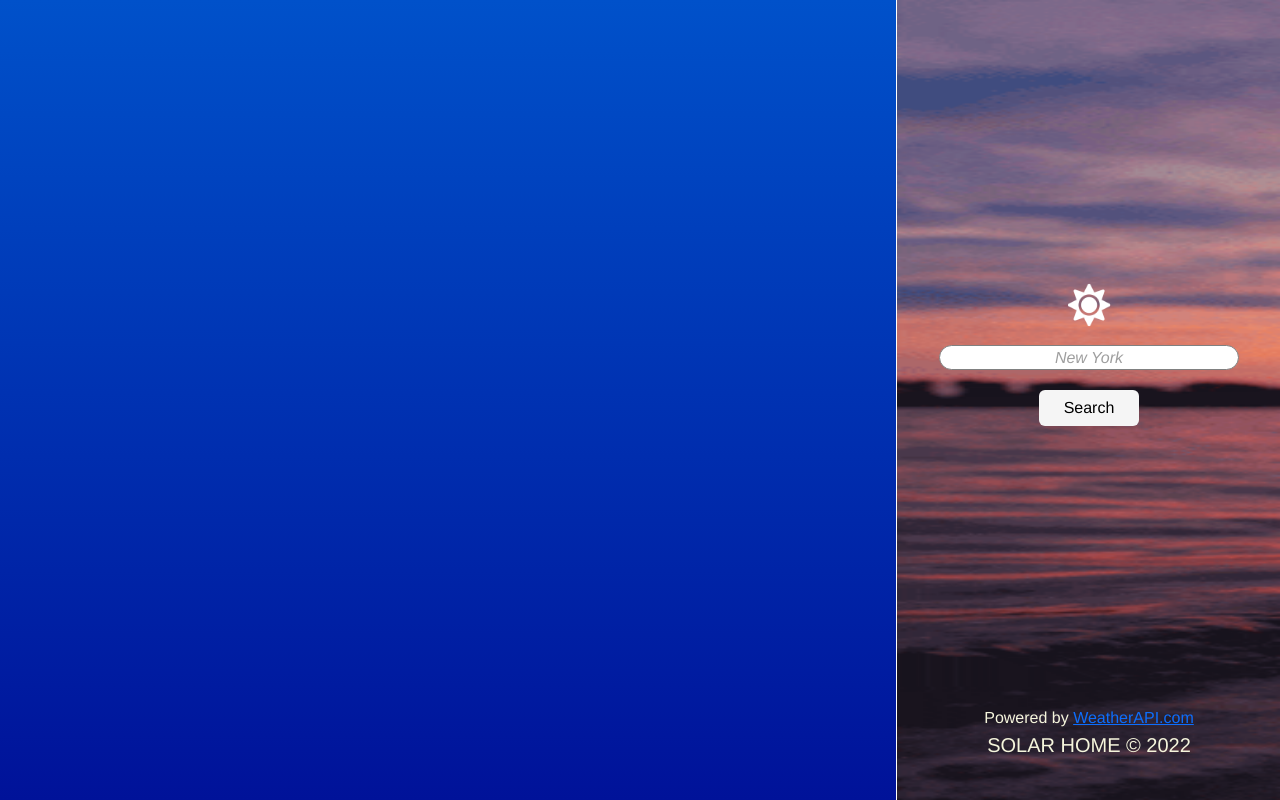
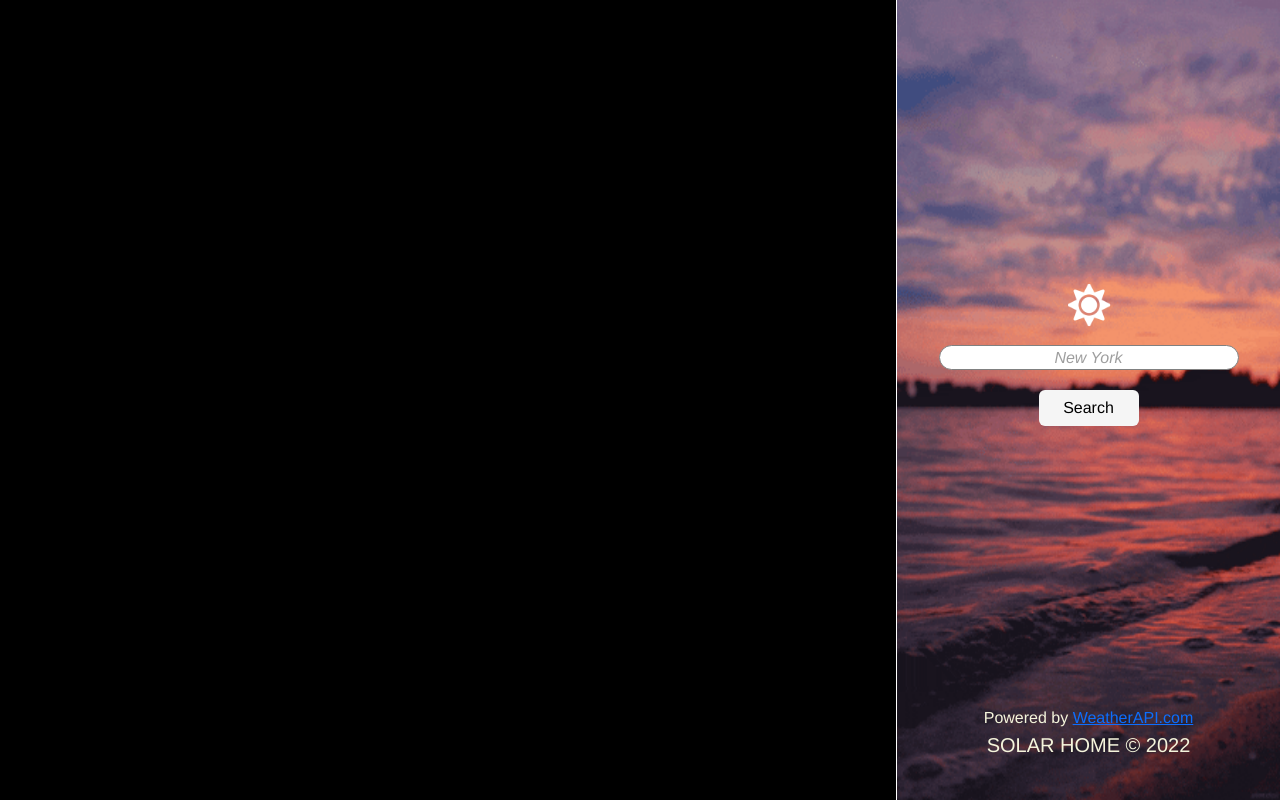
Before and after one commit to calmhand/weather-app, a Vue app: page / in a window 1280 px wide. Built offline with nearby package versions, Linux system fonts and the light colour scheme.

Commit message:
more css. added throw.

```diff
--- a/src/App.vue
+++ b/src/App.vue
@@ -18,12 +18,8 @@ export default {
   font-family: Avenir, Helvetica, Arial, sans-serif;
   -webkit-font-smoothing: antialiased;
   -moz-osx-font-smoothing: grayscale;
-  position: fixed;
-  top: 0;
-  left: 0;
-  bottom: 0;
-  right: 0;
   overflow: hidden;
+  box-sizing: border-box;
 }
 
 </style>
--- a/src/components/LocationHeader.vue
+++ b/src/components/LocationHeader.vue
@@ -18,7 +18,6 @@
 
 <style scoped>
     .place-text {
-        color: beige;
         text-align: center;
         margin: auto;
         grid-column: 1/3;
--- a/src/components/ToolbarDisplay.vue
+++ b/src/components/ToolbarDisplay.vue
@@ -2,11 +2,8 @@
     <div id="display-toolbar">
         <div class="title-search-container">
             <img class="title-img" src="../assets/sun.png"/>
-            <!-- <br/> -->
-            <!-- <br/> -->
             <form name="search-form" @submit="submitCity()" onsubmit="return false">
                 <SearchBar/>
-                <!-- <br/> -->
                 <button type="submit" class="btn btn-primary">Search</button>
             </form>
         </div>
@@ -34,7 +31,6 @@
                 return document.getElementById('search-bar').value
             },
             submitCity() {
-                // console.log(this.getCity());
                 this.$emit('getLocation', this.getCity())
             },
         },
@@ -50,12 +46,13 @@
     }
 
     #display-toolbar {
+        transition: background-image 2s ease-in-out;
         background-image: url('../assets/toolbar-bg.gif') ;
-        background-size: 100vw 100vh;
+        background-size: 100% 100%;
         background-repeat: no-repeat;
+        border-left: 1px solid white;
         text-align: center;
         overflow: hidden;
-        transition: background-image 2s ease-in-out;
     }
 
     .btn {
--- a/src/components/WeatherDisplay.vue
+++ b/src/components/WeatherDisplay.vue
@@ -1,7 +1,3 @@
-<!-- notes -->
-<!--
-
- -->
 <template>
     <div class="display-container">
         <div class="display-weather">
@@ -12,24 +8,12 @@
                 :region="this.region"/>
             </transition>
 
+            <transition><img id="icon" v-if="this.isLoaded" :src="this.icon"/></transition>
+
             <transition>
                 <WeatherInfo v-if="this.isLoaded"
                 name="Condition"
                 :str_value="this.condition"/>
-            </transition>
-
-
-            <transition>
-                <WeatherInfo v-if="this.isLoaded"
-                name="Air Quality"
-                :num_value="this.airQuality"/>
-            </transition>
-
-            <transition>
-                <WeatherInfo v-if="this.isLoaded"
-                name="Humidity"
-                :num_value="this.humidity"
-                unit_value="%"/>
             </transition>
 
             <transition>
@@ -48,11 +32,23 @@
 
             <transition>
                 <WeatherInfo v-if="this.isLoaded"
+                name="Humidity"
+                :num_value="this.humidity"
+                unit_value="%"/>
+            </transition>
+
+            <transition>
+                <WeatherInfo v-if="this.isLoaded"
+                name="Air Quality"
+                :num_value="this.airQuality"/>
+            </transition>
+
+            <transition>
+                <WeatherInfo v-if="this.isLoaded"
                 name="UV Index"
                 :num_value="this.UVIndex"/>
             </transition>
 
-            <transition><img id="icon" v-if="this.isLoaded" :src="this.icon"/></transition>
         </div>
         <Toolbar @get-location="((city)=>run(city))"/>
     </div>
@@ -66,11 +62,14 @@
     export default {
         data() {
             return {
-                CLOUD_IMG:"https://media0.giphy.com/media/qMa7c1HPdN7rO/giphy.gif",
-                RAIN_IMG: "https://s-media-cache-ak0.pinimg.com/originals/91/2a/2a/912a2a3e04f3099b700d09a8d351ac6d.gif",
-                SNOW_IMG: "https://64.media.tumblr.com/62046c4b6db824973a063782f8b08ddb/1de13aef03064f7e-24/s540x810/f3133611fc8e87c44f124f7af5b346d434ed1bd1.gifv",
+                CLOUD_IMG:"https://media2.giphy.com/media/gWb7yHglwMZKovBllB/200w.webp?cid=ecf05e47kl5a93jlu7uh6fe6dmrcpn85eo3ywnfkn6uyvjy6&rid=200w.webp&ct=g",
+                RAIN_IMG: "https://media2.giphy.com/media/PN23U6cVRWFFe/giphy.gif?cid=ecf05e47fsyunn7t8p60lhk3cl0w2ds7715tmi1hb3m9k10i&rid=giphy.gif&ct=g",
+                NIGHT_RAIN_IMG: "https://media2.giphy.com/media/qHWAmPd3SWyY0/giphy.gif?cid=ecf05e47xk400mbkq85z123oqtf5i956mc5b0lq6xc0g71l3&rid=giphy.gif&ct=g",
+                SNOW_IMG: "https://media2.giphy.com/media/3o7525lK1GdxxMELIY/giphy.gif?cid=ecf05e475l1io3c6mimrvdn29rlafp4xjn5tmqi09mx2ajar&rid=giphy.gif&ct=g",
+                NIGHT_SNOW_IMG: "https://media1.giphy.com/media/1Z7Kvmxk9Iob6/giphy.gif?cid=ecf05e47nsb4nqyodlc5i9oisxa9jcpf3ysvq85fo6gedbhu&rid=giphy.gif&ct=g",
                 STORM_IMG: "https://thumbs.gfycat.com/LiquidLeanDairycow-size_restricted.gif",
-                SUNNY_IMG: "https://thumbs.gfycat.com/FrenchSecondaryEnglishpointer-max-1mb.gif",
+                SUNNY_IMG: "https://media1.giphy.com/media/0Styincf6K2tvfjb5Q/giphy.gif?cid=ecf05e47r4v0kig7p5mirh1mqfxq6qxlf0qcuyvy819u1urk&rid=giphy.gif&ct=g",
+                STARS_IMG: "https://media3.giphy.com/media/aRJMSoJmD037wpHSOF/giphy.gif?cid=ecf05e47mgoadsmtux3cwo13fz2za1oexltkgmytt1ogm1q0&rid=giphy.gif&ct=g",
                 API_URL: "https://api.weatherapi.com/v1/current.json?key=eba659c2c78e47aa8c0182048222106&aqi=yes&q=",
                 isLoaded: false,
                 toggleTemp: false, // false - farenheit; true - celcius
@@ -86,6 +85,7 @@
                 airQuality: 0,
                 windSpd: 0,
                 UVIndex: 0,
+                isDay: 0,
             }
         },
         components: {
@@ -98,16 +98,8 @@
                 return this.API_URL + place
             },
             async run(place) {
-                if (this.isLoaded) {
-                    this.isLoaded = false
-                    await this.fetchWeather(this.getAPI(place))
-                    setTimeout(()=>this.parseData(), 1000) // for css (goofy fix but whatever)
-                    this.sunWarning()
-                } else {
-                    await this.fetchWeather(this.getAPI(place))
-                    this.parseData()
-                    // this.sunWarning()
-                }
+                // if weather information is loaded, change boolean and fetch new weather information. else, get weather for first time.
+                this.isLoaded ? (this.isLoaded = !this.isLoaded,  await this.fetchWeather(this.getAPI(place))) : await this.fetchWeather(this.getAPI(place))
             },
             parseData() {
                this.location = this.locationData["name"]
@@ -120,54 +112,131 @@
                this.windSpd = this.weatherData["wind_mph"]
                this.UVIndex = this.weatherData["uv"]
                this.humidity = this.weatherData["humidity"]
+               this.isDay = this.weatherData["is_day"]
                this.isLoaded = true
                this.changeToolbar()
             },
             async fetchWeather(url) {
                 return fetch(url)
-                .then((res) => res.json())
+                .then((res) => {
+                    if (res.ok) {
+                        return res.json()
+                    } else {
+                        throw new Error("Location does not exist!")
+                    }
+                })
                 .then((data) => {
                     this.weatherData = data.current
                     this.locationData = data.location
+                    this.parseData()
                     console.log(data); // TODO delete later
                 })
-            },
-            sunWarning() {
-                // console.log(this.$refs.UV.innerText)
+                .catch((err) => {
+                    console.log(err)
+                    alert(err)
+                })
             },
             changeToolbar() {
                 document.getElementById('display-toolbar').style.backgroundImage=`url(${this.getImage()})`;
             },
             getImage() {
-                if (this.condition.includes("Partly") || this.condition.includes("Sunny")) {
-                    return this.SUNNY_IMG
+                if (this.condition.includes("Partly") || this.condition.includes("Sunny") || this.condition.includes("Clear"))  {
+                    this.changeGradient("sunny")
+                    return this.isDay ? this.SUNNY_IMG : this.STARS_IMG
+                }  else if (this.condition.includes("thunder")) {
+                    this.changeGradient("stormy")
+                    return this.isDay ? this.STORM_IMG : this.STORM_IMG
                 } else if (this.condition.includes("rain")) {
-                    return this.RAIN_IMG
-                } else if (this.condition.includes("cloud") || this.condition.includes("Mist")) {
-                    return this.CLOUD_IMG
+                    this.changeGradient("rainy")
+                    return this.isDay ? this.RAIN_IMG : this.NIGHT_RAIN_IMG
+                } else if (this.condition.includes("cloud") || this.condition.includes("Mist") || this.condition.includes("Overcast")){
+                    this.changeGradient("cloudy")
+                    return this.isDay ? this.CLOUD_IMG : this.CLOUD_IMG
+                } else if (this.condition.includes("snow")) {
+                    this.changeGradient("snow")
+                    return this.isDay ? this.SNOW_IMG : this.NIGHT_SNOW_IMG
                 }
-            }
+            },
+            changeGradient(c) {
+                switch (c) {
+                    case "sunny":
+                        console.log(this.isDay);
+                        if (this.isDay) {
+                            document.getElementsByClassName("display-weather")[0].style.backgroundImage="linear-gradient(rgb(81, 164, 212), white)"
+                            document.getElementsByClassName("display-weather")[0].style.color="black"
+                        } else {
+                            document.getElementsByClassName("display-weather")[0].style.backgroundImage="linear-gradient(rgb(50, 36, 175), rgb(82, 65, 150))"
+                            document.getElementsByClassName("display-weather")[0].style.color="white"
+                        }
+                        document.getElementsByClassName("display-weather")[0].style.opacity="1"
+                        break;
 
+                    case "rainy":
+                        if (this.isDay) {
+                            document.getElementsByClassName("display-weather")[0].style.backgroundImage="linear-gradient(rgb(90, 90, 90), grey)"
+                        } else {
+                            document.getElementsByClassName("display-weather")[0].style.backgroundImage="linear-gradient(black, rgb(90, 90, 90))"
+                        }
+                        document.getElementsByClassName("display-weather")[0].style.opacity="1"
+                        document.getElementsByClassName("display-weather")[0].style.color="white"
+                        break
+
+                    case "cloudy":
+                        if (this.isDay) {
+                            document.getElementsByClassName("display-weather")[0].style.backgroundImage="linear-gradient(rgb(90, 90, 90), white)"
+                            document.getElementsByClassName("display-weather")[0].style.color="black"
+                        } else {
+                            document.getElementsByClassName("display-weather")[0].style.backgroundImage="linear-gradient(rgb(41, 41, 41), rgb(107, 107, 107))"
+                            document.getElementsByClassName("display-weather")[0].style.color="white"
+                        }
+                        document.getElementsByClassName("display-weather")[0].style.opacity="1"
+                        break
+                    case "stormy":
+                        if (this.isDay) {
+                            document.getElementsByClassName("display-weather")[0].style.backgroundImage="linear-gradient(rgb(90, 90, 90), grey)"
+                        } else {
+                            document.getElementsByClassName("display-weather")[0].style.backgroundImage="linear-gradient(black, rgb(90, 90, 90))"
+                        }
+                        document.getElementsByClassName("display-weather")[0].style.opacity="1"
+                        document.getElementsByClassName("display-weather")[0].style.color="white"
+                        break
+                    case "snow":
+                        if (this.isDay) {
+                            document.getElementsByClassName("display-weather")[0].style.backgroundImage="linear-gradient(rgb(197, 239, 255), rgb(219, 219, 219))"
+                            document.getElementsByClassName("display-weather")[0].style.color="black"
+                        } else {
+                            document.getElementsByClassName("display-weather")[0].style.backgroundImage="linear-gradient(black, rgb(197, 239, 255))"
+                            document.getElementsByClassName("display-weather")[0].style.color="white"
+                        }
+                        document.getElementsByClassName("display-weather")[0].style.opacity="1"
+                        break
+                    default:
+                        break;
+                }
+            },
         },
     }
 </script>
 
 <style scoped>
     .display-container {
+        overflow: hidden;
+        background-color: black;
+        /* color: rgb(50, 36, 175); */
         display: grid;
         grid-template-columns: 70% 30%;
         grid-template-rows: none;
         grid-template-areas: "weather" "search";
-        column-gap: 1px;
-        height: 100vmax;
-        overflow: hidden;
+        height: 100vh;
     }
 
     .display-weather {
-        background-image: linear-gradient(rgb(0, 81, 202), darkblue);
+        transition: opacity 2s ease-in-out;
+        opacity: 0;
         display: grid;
         grid-template-columns: repeat(3, 1fr);
         grid-template-rows: repeat(3, 1fr);
+        height: inherit;
     }
 
     #icon {
--- a/src/components/WeatherInfo.vue
+++ b/src/components/WeatherInfo.vue
@@ -1,5 +1,5 @@
 <template>
-    <div class="weather-info">
+    <div id="weather-info">
         <h2 class="info-title">{{name}}</h2>
         <h4 class="info-styles">{{num_value}}{{unit_value}}</h4>
         <h4 v-if="num_value==null" class="info-styles">{{str_value}}{{unit_value}}</h4>
@@ -21,8 +21,7 @@
 </script>
 
 <style>
-    .weather-info{
-        color: beige;
+    #weather-info {
         text-align: center;
         margin: auto;
     }
```
Also changed, not shown: 1 other file (tests, documents, lock files or other folders).
